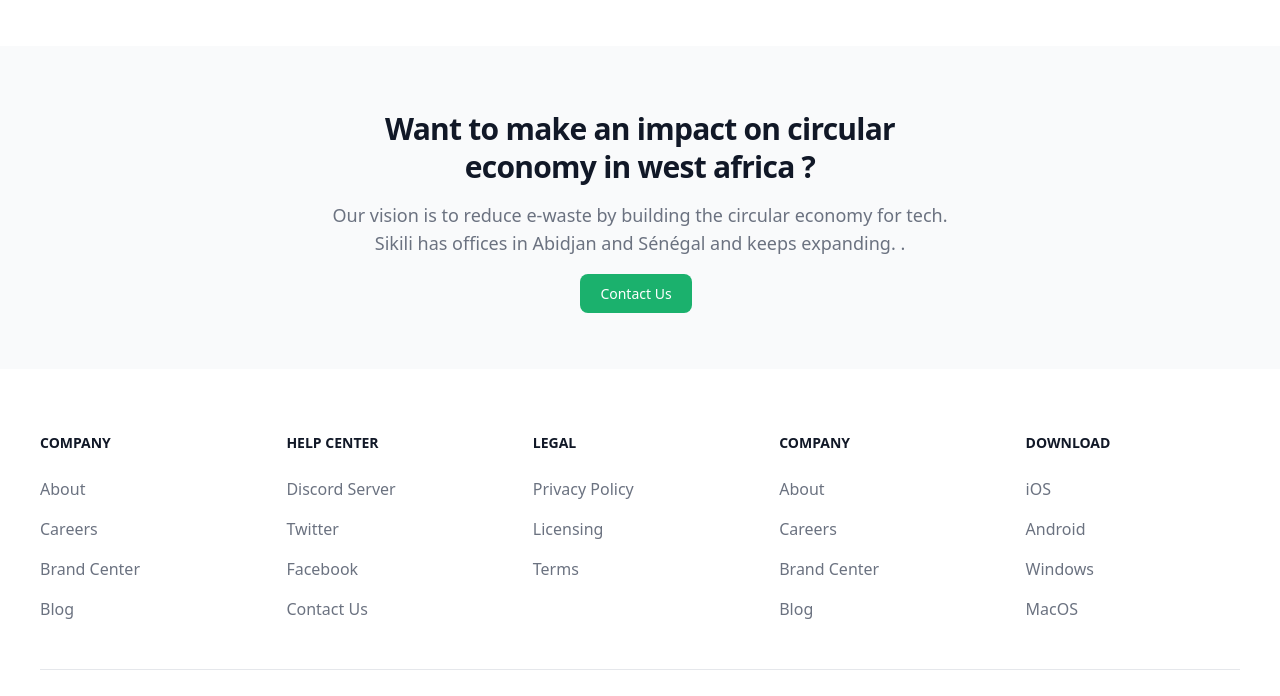
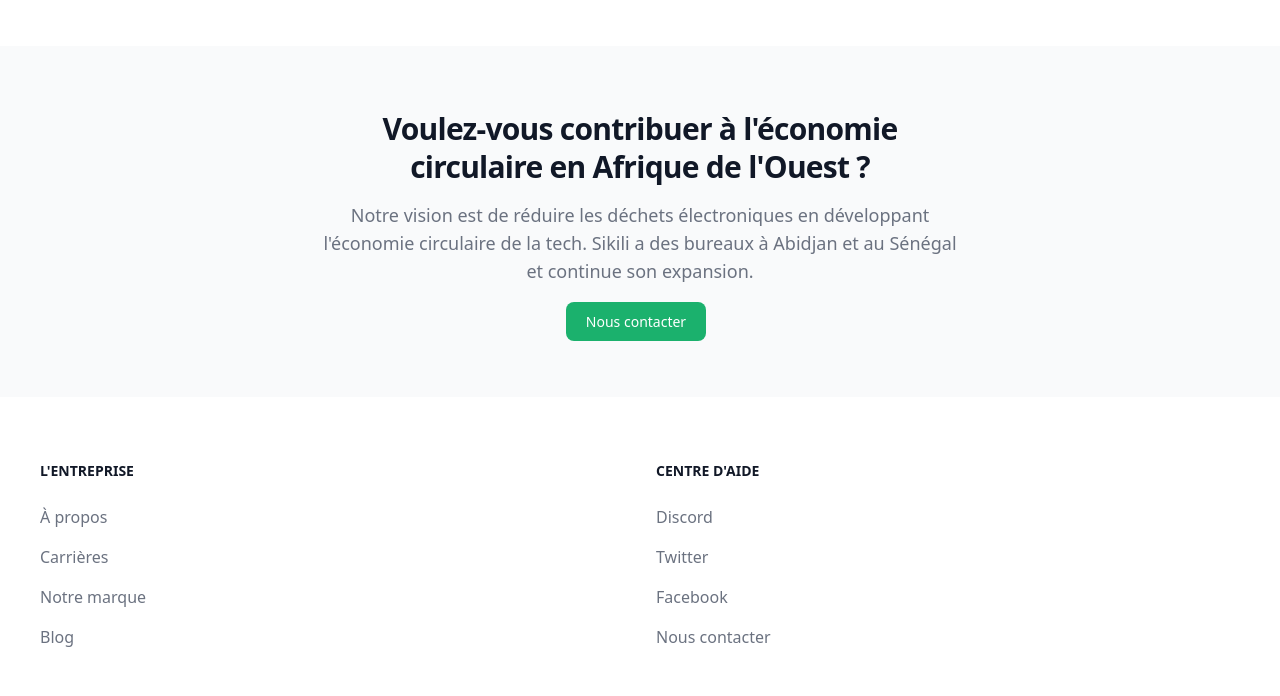
Before and after one commit to Salomondiei08/landwind-main, a website: page index.html in a window 1280 px wide. Shown: the part 2550-3246 px from the top of the page. Drawn offline with nearby package versions, Linux system fonts and the light colour scheme.

Commit message:
chore: added french

```diff
--- a/index.html
+++ b/index.html
@@ -135,7 +135,7 @@
                     </h2>
                     <p class="mb-8 font-light lg:text-xl">
                         Chez Sikili, nous garantissons une tech certifiée et fiable. Chaque appareil est minutieusement testé dans nos laboratoires pour assurer une qualité irréprochable avant de le proposer à nos clients.
-                        Notre engagement repose sur une démarche rigoureuse qui offre une garantie de performance, rassurant ainsi nos utilisateurs. Avec Sikili, vous êtes sûrs d’acquérir des produits électroniques durables et fonctionnels, même en étant reconditionnés.
+                        Notre engagement repose sur une démarche rigoureuse qui offre une garantie de performance, rassurant ainsi nos utilisateurs. Avec Sikili, vous êtes sûrs d'acquérir des produits électroniques durables et fonctionnels, même en étant reconditionnés.
 
                     </p>
                     <p class="mb-8 font-light lg:text-xl">
@@ -168,7 +168,7 @@
                     <div class="mb-8 space-y-8">
                         <div>
                             <p class="font-light lg:text-xl">
-                                En plus de la qualité, nous favorisons des économies substantielles pour nos clients. Grâce à nos appareils jusqu’à 70 % moins chers que le neuf, nous permettons à chacun d’accéder à la technologie sans compromis. Ce modèle contribue également à notre mission écologique, en donnant une seconde vie aux appareils et en limitant les déchets électroniques.
+                                En plus de la qualité, nous favorisons des économies substantielles pour nos clients. Grâce à nos appareils jusqu'à 70 % moins chers que le neuf, nous permettons à chacun d'accéder à la technologie sans compromis. Ce modèle contribue également à notre mission écologique, en donnant une seconde vie aux appareils et en limitant les déchets électroniques.
                             </p>
                         </div>
                     </div>
@@ -229,10 +229,15 @@
     <section id="contact" class="bg-gray-50 dark:bg-gray-800">
         <div class="max-w-screen-xl px-4 py-8 mx-auto lg:py-16 lg:px-6">
             <div class="max-w-screen-sm mx-auto text-center">
-                <h2 class="mb-4 text-3xl font-extrabold leading-tight tracking-tight text-gray-900 dark:text-white">Want to make an impact on circular economy in west africa ?</h2>
-                <p class="mb-6 font-light text-gray-500 dark:text-gray-400 md:text-lg">Our vision is to reduce e-waste by building the circular economy for tech. Sikili has offices in Abidjan and Sénégal and keeps expanding.
-                    .</p>
-                <a href="#" class="text-white bg-purple-700 hover:bg-purple-800 focus:ring-4 focus:ring-purple-300 font-medium rounded-lg text-sm px-5 py-2.5 mr-2 mb-2 dark:bg-purple-600 dark:hover:bg-purple-700 focus:outline-none dark:focus:ring-purple-800">Contact Us</a>
+                <h2 class="mb-4 text-3xl font-extrabold leading-tight tracking-tight text-gray-900 dark:text-white">
+                    Voulez-vous contribuer à l'économie circulaire en Afrique de l'Ouest ?
+                </h2>
+                <p class="mb-6 font-light text-gray-500 dark:text-gray-400 md:text-lg">
+                    Notre vision est de réduire les déchets électroniques en développant l'économie circulaire de la tech. Sikili a des bureaux à Abidjan et au Sénégal et continue son expansion.
+                </p>
+                <a href="#" class="text-white bg-purple-700 hover:bg-purple-800 focus:ring-4 focus:ring-purple-300 font-medium rounded-lg text-sm px-5 py-2.5 mr-2 mb-2 dark:bg-purple-600 dark:hover:bg-purple-700 focus:outline-none dark:focus:ring-purple-800">
+                    Nous contacter
+                </a>
             </div>
         </div>
     </section>
@@ -240,18 +245,18 @@
 
     <footer class="bg-white dark:bg-gray-800">
         <div class="max-w-screen-xl p-4 py-6 mx-auto lg:py-16 md:p-8 lg:p-10">
-            <div class="grid grid-cols-2 gap-8 md:grid-cols-3 lg:grid-cols-5">
+            <div class="grid grid-cols-2 gap-8 md:grid-cols-2">
                 <div>
-                    <h3 class="mb-6 text-sm font-semibold text-gray-900 uppercase dark:text-white">Company</h3>
+                    <h3 class="mb-6 text-sm font-semibold text-gray-900 uppercase dark:text-white">L'entreprise</h3>
                     <ul class="text-gray-500 dark:text-gray-400">
                         <li class="mb-4">
-                            <a href="#" class=" hover:underline">About</a>
+                            <a href="#" class="hover:underline">À propos</a>
                         </li>
                         <li class="mb-4">
-                            <a href="#" class="hover:underline">Careers</a>
+                            <a href="#" class="hover:underline">Carrières</a>
                         </li>
                         <li class="mb-4">
-                            <a href="#" class="hover:underline">Brand Center</a>
+                            <a href="#" class="hover:underline">Notre marque</a>
                         </li>
                         <li class="mb-4">
                             <a href="#" class="hover:underline">Blog</a>
@@ -259,67 +264,19 @@
                     </ul>
                 </div>
                 <div>
-                    <h3 class="mb-6 text-sm font-semibold text-gray-900 uppercase dark:text-white">Help center</h3>
+                    <h3 class="mb-6 text-sm font-semibold text-gray-900 uppercase dark:text-white">Centre d'aide</h3>
                     <ul class="text-gray-500 dark:text-gray-400">
                         <li class="mb-4">
-                            <a href="#" class="hover:underline">Discord Server</a>
+                            <a href="#" class="hover:underline">Discord</a>
                         </li>
                         <li class="mb-4">
                             <a href="#" class="hover:underline">Twitter</a>
                         </li>
                         <li class="mb-4">
-                         <a href="#" class="hover:underline">Facebook</a>
+                            <a href="#" class="hover:underline">Facebook</a>
                         </li>
                         <li class="mb-4">
-                            <a href="#" class="hover:underline">Contact Us</a>
-                        </li>
-                    </ul>
-                </div>
-                <div>
-                    <h3 class="mb-6 text-sm font-semibold text-gray-900 uppercase dark:text-white">Legal</h3>
-                    <ul class="text-gray-500 dark:text-gray-400">
-                        <li class="mb-4">
-                            <a href="#" class="hover:underline">Privacy Policy</a>
-                        </li>
-                        <li class="mb-4">
-                            <a href="#" class="hover:underline">Licensing</a>
-                        </li>
-                        <li class="mb-4">
-                            <a href="#" class="hover:underline">Terms</a>
-                        </li>
-                    </ul>
-                </div>
-                <div>
-                    <h3 class="mb-6 text-sm font-semibold text-gray-900 uppercase dark:text-white">Company</h3>
-                    <ul class="text-gray-500 dark:text-gray-400">
-                        <li class="mb-4">
-                            <a href="#" class=" hover:underline">About</a>
-                        </li>
-                        <li class="mb-4">
-                            <a href="#" class="hover:underline">Careers</a>
-                        </li>
-                        <li class="mb-4">
-                            <a href="#" class="hover:underline">Brand Center</a>
-                        </li>
-                        <li class="mb-4">
-                            <a href="#" class="hover:underline">Blog</a>
-                        </li>
-                    </ul>
-                </div>
-                <div>
-                    <h3 class="mb-6 text-sm font-semibold text-gray-900 uppercase dark:text-white">Download</h3>
-                    <ul class="text-gray-500 dark:text-gray-400">
-                        <li class="mb-4">
-                            <a href="#" class="hover:underline">iOS</a>
-                        </li>
-                        <li class="mb-4">
-                            <a href="#" class="hover:underline">Android</a>
-                        </li>
-                        <li class="mb-4">
-                            <a href="#" class="hover:underline">Windows</a>
-                        </li>
-                        <li class="mb-4">
-                            <a href="#" class="hover:underline">MacOS</a>
+                            <a href="#" class="hover:underline">Nous contacter</a>
                         </li>
                     </ul>
                 </div>
@@ -327,10 +284,10 @@
             <hr class="my-6 border-gray-200 sm:mx-auto dark:border-gray-700 lg:my-8">
             <div class="text-center">
                 <a href="#" class="flex items-center justify-center mb-5 text-2xl font-semibold text-gray-900 dark:text-white">
-                    <img src="favicon-32x32.png" class="h-6 mr-3 sm:h-9" alt="Landwind Logo" />
+                    <img src="favicon-32x32.png" class="h-6 mr-3 sm:h-9" alt="Logo Sikili" />
                     Sikili
                 </a>
-                <span class="block text-sm text-center text-gray-500 dark:text-gray-400">© 2024 Sikili. All Rights Reserved.
+                <span class="block text-sm text-center text-gray-500 dark:text-gray-400">© 2024 Sikili. Tous droits réservés.
                 </span>
                 <ul class="flex justify-center mt-5 space-x-5">
                     <li>
```
